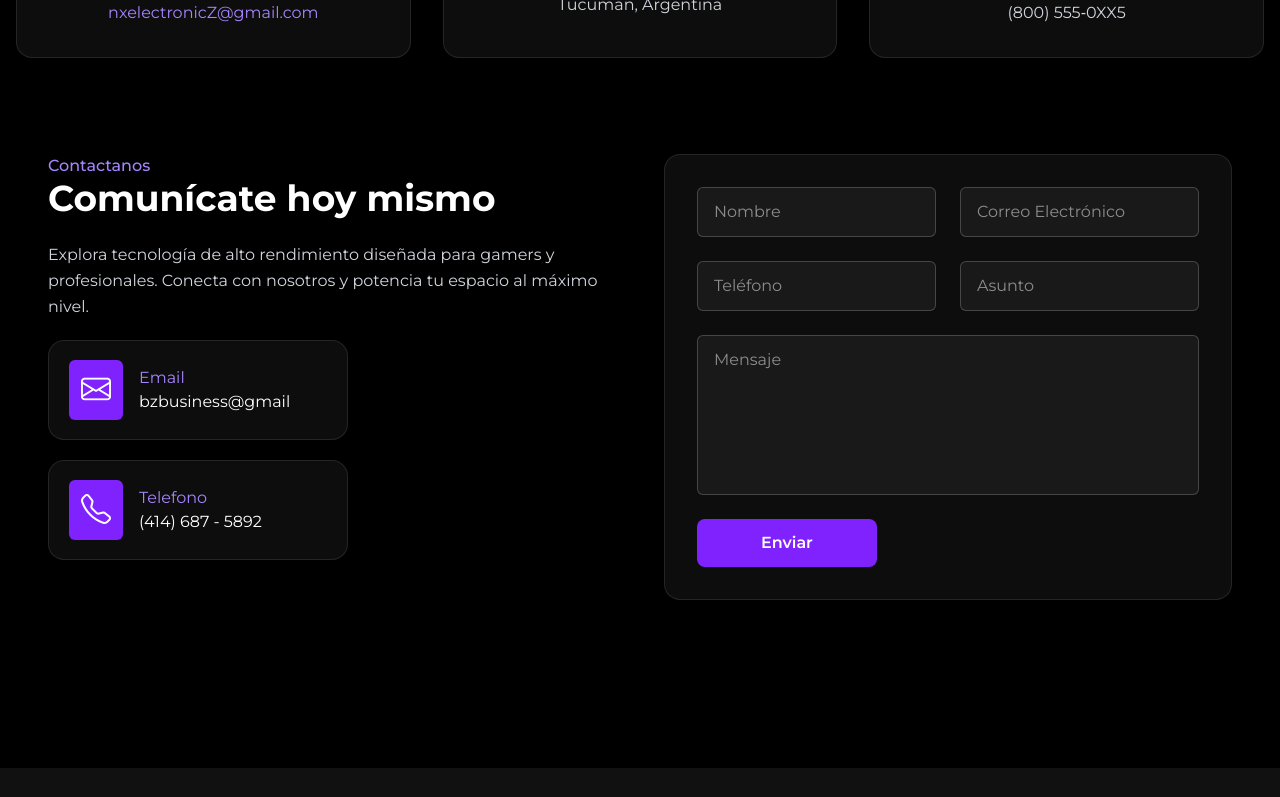
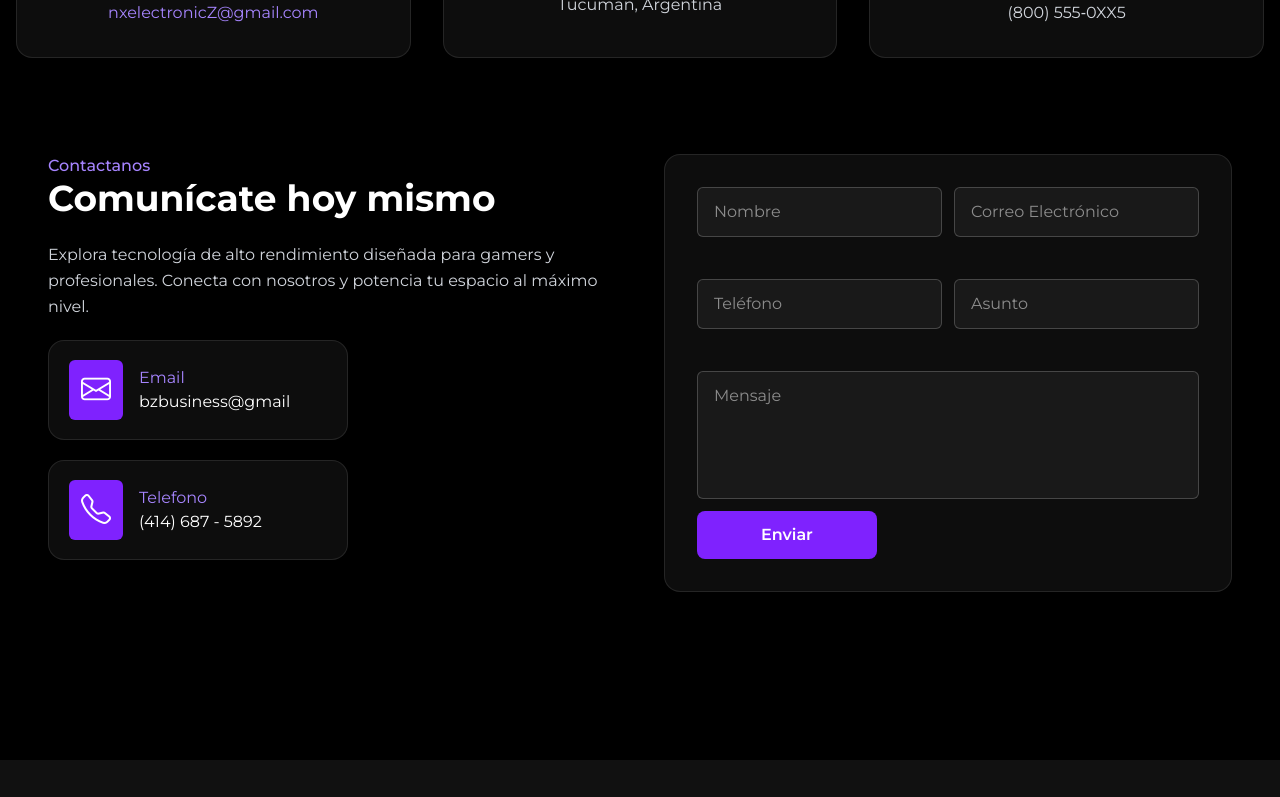
Before and after one commit to javieruncos/bytezoneFront, a React (Vite) app: page /contacto in a window 1280 px wide. Shown: the part 616-1413 px from the top of the page. Built offline with nearby package versions, Linux system fonts and the light colour scheme; no server answers.

Commit message:
gregamos validaciones al formulario de contacto

```diff
--- a/src/pages/Contacto.jsx
+++ b/src/pages/Contacto.jsx
@@ -1,11 +1,37 @@
 import React from "react";
+import { useForm } from "react-hook-form";
 
 const Contacto = () => {
+  const {
+    register,
+    handleSubmit,
+    formState: { errors },
+    reset,
+  } = useForm();
+
+  const onSubmit = (data) =>{
+    console.log(data);
+  }
+
   return (
     <div className="container mx-auto px-4 py-12">
+      <style>
+        {`
+          input:-webkit-autofill,
+          input:-webkit-autofill:hover,
+          input:-webkit-autofill:focus,
+          input:-webkit-autofill:active {
+            -webkit-box-shadow: 0 0 0 30px #1f2937 inset !important; /* Color de fondo oscuro */
+            -webkit-text-fill-color: #fff !important; /* Color del texto */
+            caret-color: #fff !important;
+          }
+        `}
+      </style>
       {/* Título */}
       <div className="text-center mb-12">
-        <h1 className="text-4xl sm:text-5xl font-bold mb-4 text-white">Contáctanos</h1>
+        <h1 className="text-4xl sm:text-5xl font-bold mb-4 text-white">
+          Contáctanos
+        </h1>
         <p className="text-gray-300 text-lg sm:text-xl max-w-2xl mx-auto">
           Ponte en contacto con nosotros para consultas, soporte o cualquier
           información sobre nuestros productos.
@@ -24,12 +50,18 @@ const Contacto = () => {
             Contáctanos
           </h2>
           <p className="text-gray-300 mb-2 text-center">
-            <a href="mailto:nxbusiness@gmail.com" className="text-violet-400 hover:underline">
+            <a
+              href="mailto:nxbusiness@gmail.com"
+              className="text-violet-400 hover:underline"
+            >
               nxbusiness@gmail.com
             </a>
           </p>
           <p className="text-gray-300 mb-2 text-center">
-            <a href="mailto:nxelectronicZ@gmail.com" className="text-violet-400 hover:underline">
+            <a
+              href="mailto:nxelectronicZ@gmail.com"
+              className="text-violet-400 hover:underline"
+            >
               nxelectronicZ@gmail.com
             </a>
           </p>
@@ -41,7 +73,9 @@ const Contacto = () => {
               <i className="bi bi-geo-alt text-3xl"></i>
             </div>
           </div>
-          <h2 className="text-2xl font-semibold mb-4 text-center text-white">Visítanos</h2>
+          <h2 className="text-2xl font-semibold mb-4 text-center text-white">
+            Visítanos
+          </h2>
           <p className="text-gray-300 mb-2 text-center">
             Rivadavia 1000 San Miguel de Tucuman, Tucuman, Argentina
           </p>
@@ -52,7 +86,9 @@ const Contacto = () => {
               <i className="bi bi-telephone text-3xl"></i>
             </div>
           </div>
-          <h2 className="text-2xl font-semibold mb-4 text-center text-white">Soporte</h2>
+          <h2 className="text-2xl font-semibold mb-4 text-center text-white">
+            Soporte
+          </h2>
           <p className="text-gray-300 mb-2 text-center">(415) 555‑0XX2</p>
           <p className="text-gray-300 mb-2 text-center">(800) 555‑0XX5</p>
         </div>
@@ -63,7 +99,9 @@ const Contacto = () => {
         <div>
           <span className="font-medium text-violet-400">Contactanos</span>
 
-          <h2 className="text-4xl font-bold mb-6 text-white">Comunícate hoy mismo</h2>
+          <h2 className="text-4xl font-bold mb-6 text-white">
+            Comunícate hoy mismo
+          </h2>
           <p className="text-gray-300 leading-relaxed">
             Explora tecnología de alto rendimiento diseñada para gamers y
             profesionales. Conecta con nosotros y potencia tu espacio al máximo
@@ -90,32 +128,77 @@ const Contacto = () => {
             </div>
           </div>
         </div>
-        <form className="grid grid-cols-1 md:grid-cols-2 gap-6 bg-white/5 backdrop-blur-lg border border-white/10 rounded-2xl p-8 shadow-lg">
+        <form className="grid grid-cols-1 md:grid-cols-2 gap-3 bg-white/5 backdrop-blur-lg border border-white/10 rounded-2xl p-8 shadow-lg" onSubmit={handleSubmit(onSubmit)}>
+          {/* Nombre */}
+          <div className="h-20">
             <input
               type="text"
               placeholder="Nombre"
               className="w-full px-4 py-3 bg-white/5 border border-white/20 rounded-md focus:outline-none focus:ring-2 focus:ring-violet-500"
+              {...register("nombre", {
+                required: "El nombre es obligatorio",
+                minLength: {
+                  value: 3,
+                  message: "El nombre debe tener al menos 3 caracteres",
+                },
+              })}
             />
+            <span className="text-red-500 text-sm">{errors.nombre?.message}</span>
+          </div>
+          {/* Correo */}
+          <div className="h-20">
             <input
               type="email"
               placeholder="Correo Electrónico"
               className="w-full px-4 py-3 bg-white/5 border border-white/20 rounded-md focus:outline-none focus:ring-2 focus:ring-violet-500"
+              {...register("email", {
+                required: "El correo es obligatorio",
+                pattern: {
+                  value: /^[a-zA-Z0-9_.+-]+@[a-zA-Z0-9-]+\.[a-zA-Z0-9-.]+$/,
+                  message: "El correo no es valido",
+                },
+              })}
             />
+            <span className="text-red-500 text-sm">{errors.email?.message}</span>
+          </div>
+          {/* Telefono */}
+          <div className="h-20">
             <input
               type="text"
               placeholder="Teléfono"
               className="w-full px-4 py-3 bg-white/5 border border-white/20 rounded-md focus:outline-none focus:ring-2 focus:ring-violet-500"
+              {...register("telefono", {
+                minLength: {
+                  value: 10,
+                  message: "El telefono debe tener al menos 10 caracteres",
+                },
+              })}
             />
+            <span className="text-red-500 text-sm">{errors.telefono?.message}</span>
+          </div>
+          {/* Asunto */}
+          <div className="h-20">
             <input
               type="text"
               placeholder="Asunto"
               className="w-full px-4 py-3 bg-white/5 border border-white/20 rounded-md focus:outline-none focus:ring-2 focus:ring-violet-500"
+              {...register("asunto",
+                {
+                  required: "El asunto es obligatorio",
+                }
+              )}
             />
+            <span className="text-red-500 text-sm">{errors.asunto?.message}</span>
+          </div>
+          {/* Mensaje */}
           <textarea
             placeholder="Mensaje"
-            className="w-full px-4 py-3 bg-white/5 border border-white/20 rounded-md focus:outline-none focus:ring-2 focus:ring-violet-500 md:col-span-2 h-40 resize-none"
+            className="w-full px-4 py-3 bg-white/5 border border-white/20 rounded-md focus:outline-none focus:ring-2 focus:ring-violet-500 md:col-span-2 h-32 resize-none"
+            {...register("mensaje", {
+              required: "El mensaje es obligatorio",
+            })}
           />
-          <div>
+          <div className="md:col-span-2">
             <button
               type="submit"
               className="bg-violet-600 text-white font-semibold py-3 px-16 rounded-lg hover:bg-violet-700 transition-colors col-span-2"
--- /dev/null
+++ b/src/services/contacto.js
@@ -0,0 +1,33 @@
+import { head } from "framer-motion/client";
+
+const urlContact = import.meta.env.VITE_URL_CONTACT;
+
+const apiContact = axios.create({
+  baseURL: urlContact,
+  headers: {
+    "Content-Type": "application/json",
+  },
+});
+
+
+
+export const contactEmail = async(data) => {
+  try {
+    const dataContact = await apiContact.post("/",data,{
+        headers: {
+        "Content-Type": "application/json",
+    },
+    })
+
+    return ({
+        status: dataContact.status,
+        data: dataContact.data,
+    })
+
+  } catch (error) {
+    return ({
+    status:error.response?.status || null,
+    message: error.message || "Error desconocido",
+    });
+  }
+}
```
Also changed, not shown: 1 other file (tests, documents, lock files or other folders). Lines whose indentation alone changed are shown as unchanged.
